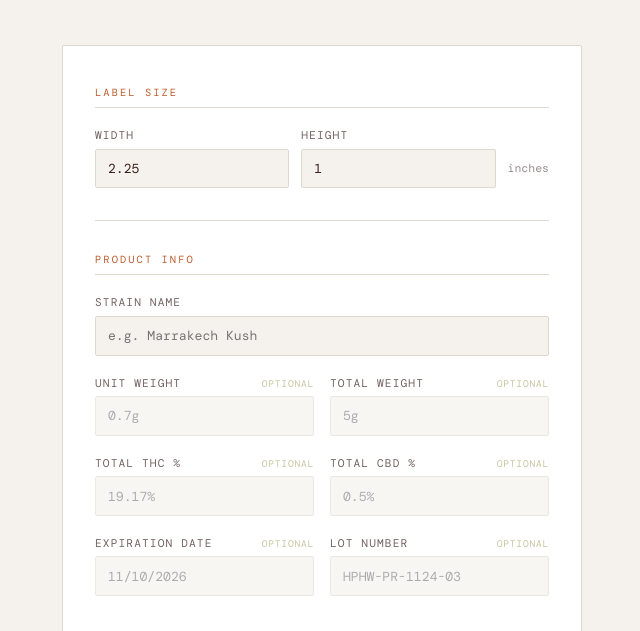
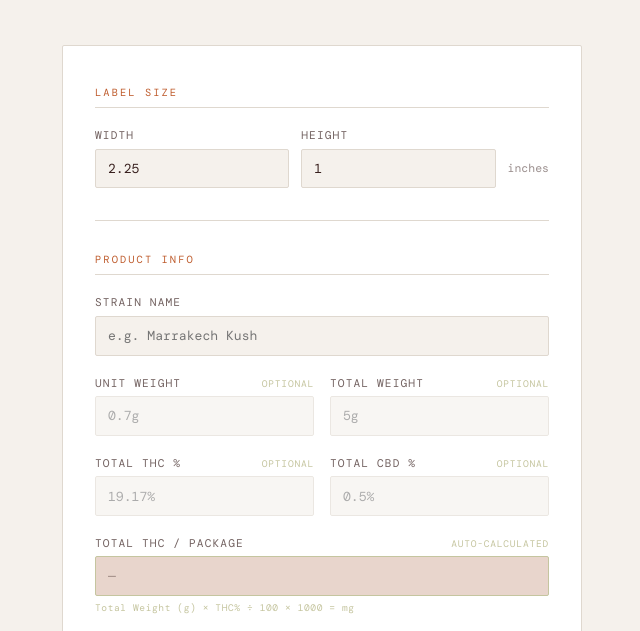
Before and after one commit to ashleyjelks/hp-metrc-label-maker, a website: page public/index.html in a window 1280 px wide. Shown: the part 130-761 px from the top of the page, without its empty margins (318-958 px from the left). Drawn offline with nearby package versions, Linux system fonts and the light colour scheme.

Commit message:
auto calc total thc/package

```diff
--- a/public/index.html
+++ b/public/index.html
@@ -96,6 +96,26 @@
     input.optional { opacity: 0.6; }
     input.optional:focus,
     input.optional:not(:placeholder-shown) { opacity: 1; }
+
+    /* Calculated field — read-only styling */
+    input.calculated {
+      background: var(--blush);
+      border-color: var(--portal);
+      color: var(--noir);
+      opacity: 1;
+      cursor: default;
+      font-weight: 500;
+    }
+    input.calculated:focus { border-color: var(--ash); }
+    input.calculated::placeholder { color: var(--noir); opacity: 0.35; }
+
+    .calc-hint {
+      font-size: 0.6rem;
+      letter-spacing: 0.06em;
+      color: var(--portal);
+      margin-top: 0.3rem;
+    }
+
     .row-2 {
       display: grid;
       grid-template-columns: 1fr 1fr;
@@ -254,6 +274,24 @@
         </div>
       </div>
 
+      <!-- Calculated field: Total THC / package -->
+      <div class="field">
+        <div class="field-header">
+          <label for="totalThcPackage">Total THC / Package</label>
+          <span class="optional-tag">auto-calculated</span>
+        </div>
+        <input
+          class="calculated"
+          type="text"
+          id="totalThcPackage"
+          name="totalThcPackage"
+          placeholder="—"
+          readonly
+          tabindex="-1"
+        />
+        <p class="calc-hint">Total Weight (g) × THC% ÷ 100 × 1000 = mg</p>
+      </div>
+
       <div class="row-2">
         <div class="field">
           <div class="field-header">
@@ -299,6 +337,7 @@
   <footer>HP Wellness &nbsp;·&nbsp; OCM-PROC-24-000215</footer>
 
   <script>
+    // ── File upload display ──────────────────────────────────────────────────
     document.getElementById('qrPdf').addEventListener('change', function () {
       document.getElementById('uploadName').textContent = this.files[0]?.name || '';
     });
@@ -308,6 +347,37 @@
     area.addEventListener('dragleave', () => area.classList.remove('dragover'));
     area.addEventListener('drop',      () => area.classList.remove('dragover'));
 
+    // ── Total THC / package calculator ──────────────────────────────────────
+    function parseGrams(str) {
+      // Accept "5g", "5 g", "5.0", "5" — strips any non-numeric except dot
+      const n = parseFloat(str.replace(/[^\d.]/g, ''));
+      return isNaN(n) ? null : n;
+    }
+
+    function parsePct(str) {
+      // Accept "19.17%", "19.17", ".1917"
+      const n = parseFloat(str.replace(/[^\d.]/g, ''));
+      return isNaN(n) ? null : n;
+    }
+
+    function calcThcPerPackage() {
+      const weight  = parseGrams(document.getElementById('totalWeight').value);
+      const thcPct  = parsePct(document.getElementById('totalThc').value);
+      const output  = document.getElementById('totalThcPackage');
+
+      if (weight !== null && thcPct !== null) {
+        const mg = weight * (thcPct / 100) * 1000;
+        // Round to 2 decimal places, strip trailing zeros
+        output.value = parseFloat(mg.toFixed(2)) + ' mg';
+      } else {
+        output.value = '';
+      }
+    }
+
+    document.getElementById('totalWeight').addEventListener('input', calcThcPerPackage);
+    document.getElementById('totalThc').addEventListener('input',   calcThcPerPackage);
+
+    // ── Form submit ──────────────────────────────────────────────────────────
     document.getElementById('labelForm').addEventListener('submit', async function (e) {
       e.preventDefault();
       const btn     = document.getElementById('submitBtn');
@@ -315,11 +385,11 @@
       const btnText = document.getElementById('btnText');
       const status  = document.getElementById('status');
 
-      btn.disabled       = true;
+      btn.disabled        = true;
       spinner.classList.add('active');
-      btnText.textContent = 'Generating…';
-      status.textContent  = '';
-      status.className    = 'status';
+      btnText.textContent  = 'Generating…';
+      status.textContent   = '';
+      status.className     = 'status';
 
       try {
         const res = await fetch('/.netlify/functions/generate-labels', {
@@ -343,9 +413,9 @@
         status.textContent = `Error: ${err.message}`;
         status.className   = 'status error';
       } finally {
-        btn.disabled       = false;
+        btn.disabled        = false;
         spinner.classList.remove('active');
-        btnText.textContent = 'Generate Labels';
+        btnText.textContent  = 'Generate Labels';
       }
     });
   </script>
```
